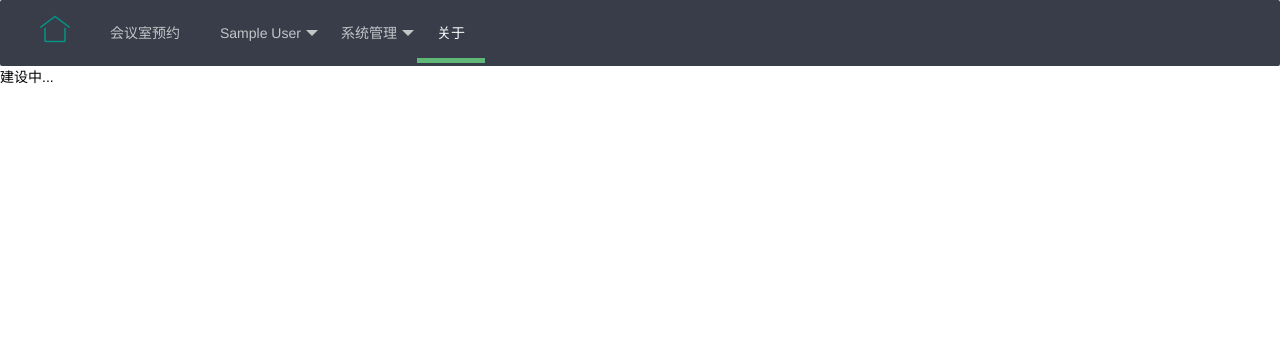
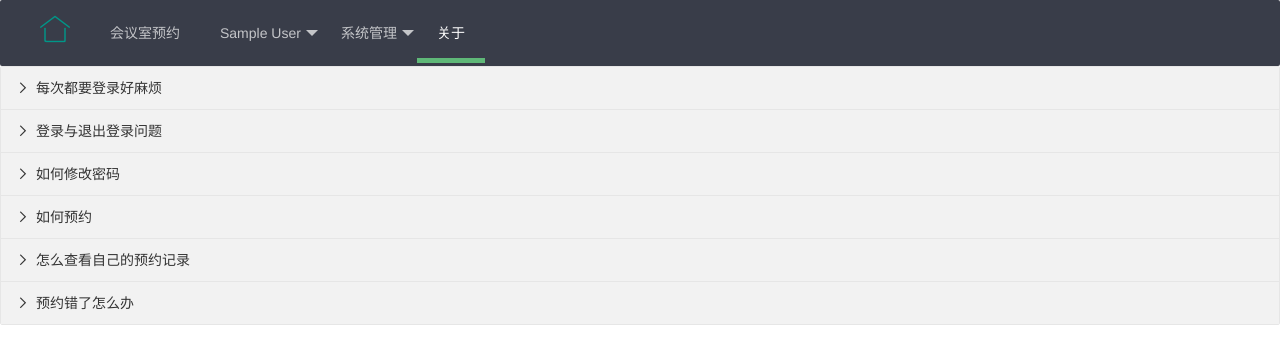
Before and after one commit to ankeliei/meetRoomBooking, a PHP site: page /views/about.php in a window 1280 px wide. Shown: the top 364 px of the page. Run offline with PHP 8.4, Linux system fonts and the light colour scheme; the visitor is signed in with stand-in values (Sample User, id 1).

Commit message:
更新了使用说明(关于页面)

```diff
--- a/views/about.php
+++ b/views/about.php
@@ -14,6 +14,77 @@
     <?php
     include("headBar.php")
     ?>
-    建设中...
+    <div class="layui-collapse">
+        <div class="layui-colla-item">
+            <h2 class="layui-colla-title">每次都要登录好麻烦</h2>
+            <div class="layui-colla-content">
+                1. 只有 提交预约 查看个人预约历史 查看个人信息 删除预约 等功能要求您必须登录<br>
+                2. 您可以在欢迎页面点击右上角的 免登录查看预约 查看预约主页<br>
+                3. 想查看自己的预约有没有被审核通过可以在免登录查看的状态下点击自己所预约的时间段<br>
+                <br>
+                4. 显示您预约的时间段 已被占用 且占用详情中显示的 确实是您的预约则表示此订单已经被审批通过了<br>
+                5. 显示您的预约单在 同时段其他预约 中,表示您的预约还未被审核处理<br>
+                6. 若未被通过 也未出现在 同时段其他预约 中,则可能您的预约已经被拒绝,具体可以登录后查看您的预约历史<br>
+            </div>
+        </div>
+        <div class="layui-colla-item">
+            <h2 class="layui-colla-title">登录与退出登录问题</h2>
+            <div class="layui-colla-content">
+                您的账户为您的学工号<br>
+                您的初始登录密码为123456<br>
+                登陆成功之后请及时修改初始密码<br>
+                <br>
+                需要退出登录请完全关闭您的浏览器即可(无关页面也要关闭,手机端请杀掉浏览器后台)<br>
+                也可以<a href="login.html">点此重新登录</a>,重新登录成功后会替换原来的用户
+            </div>
+        </div>
+        <div class="layui-colla-item">
+            <h2 class="layui-colla-title">如何修改密码</h2>
+            <div class="layui-colla-content">
+                1. 您需要处于登录状态(页面最上边的导航栏上有您的名字)<br>
+                2. 点击 您的名字 -> 修改密码<br>
+                3. 重复两次填写您的新密码 -> 点击确认<br>
+                4. 请注意: 修改密码成功后会自动跳转到登陆界面要求您重新登陆.
+            </div>
+        </div>
+        <div class="layui-colla-item">
+            <h2 class="layui-colla-title">如何预约</h2>
+            <div class="layui-colla-content">
+                1. 在 预约主界面 (登陆后自动跳转到此页面,或点击导航栏上的"会议室预约")<br>
+                2. 选择 您想预约的 日期 (默认是今天)<br>
+                3. 点击 页面上展示的众多会议室对应的"可选"按钮(按钮的长短代表空闲时间的长短)<br>
+                4. 填写 您要预约的时间段与会议名称(填写区域在右侧出现,小屏幕在下侧出现)<br>
+                5. 检查 填写区域所展示的 同时段其他预约,尽量避免时间段冲突,否则管理员只会同意其中一个<br>
+                6. 最后检查 您所选的 日期 及 会议室 是否正确<br>
+                7. 确认无误则点击提交
+            </div>
+        </div>
+        <div class="layui-colla-item">
+            <h2 class="layui-colla-title">怎么查看自己的预约记录</h2>
+            <div class="layui-colla-content">
+                1. 在登录状态下点击导航栏上 您的名字<br>
+                2. 点击 历史预约记录<br>
+                3. 进入历史记录页面即可查看自己的预约记录(空则表示您还没有预约记录,有疑问请刷新页面)<br>
+            </div>
+        </div>
+        <div class="layui-colla-item">
+            <h2 class="layui-colla-title">预约错了怎么办</h2>
+            <div class="layui-colla-content">
+                1. 查看自己的预约记录(有疑问请查看上一条说明)<br>
+                2. 仔细核对后找到自己想删除的预约记录<br>
+                3. 点击对应的 删除按钮 后点击 确认(确认后不可撤销)<br>
+                注意!!! 删除预约将从系统中完全抹除此预约的一切信息,包括管理员已经同意的也将失去为您分配的会议室时间段
+            </div>
+        </div>
+    </div>
+
+    <script>
+        //注意：折叠面板 依赖 element 模块，否则无法进行功能性操作
+        layui.use('element', function(){
+            var element = layui.element;
+
+            //…
+        });
+    </script>
 </body>
 </html>
--- a/views/js/main.js
+++ b/views/js/main.js
@@ -297,8 +297,9 @@ function roomDateOnclick(obj,id,name){
                         window.location.replace("login.html");
                     }
                     if(resObj['status'] == 0){
-                        layer.msg("预约提交成功！等待管理员审核!");
-                        roomDateOnclick(obj,id,name);   //重新刷新右侧选择区
+                        layer.msg("预约提交成功！等待管理员审核!",function (){
+                            location.reload();
+                        });
                     }
                     if(resObj['status'] == 3){
                         layer.msg("错误：请检查预约的起止时间!");
```
Also changed, not shown: ajax/phpClass/Dbcon.php (+4 -4 lines).
